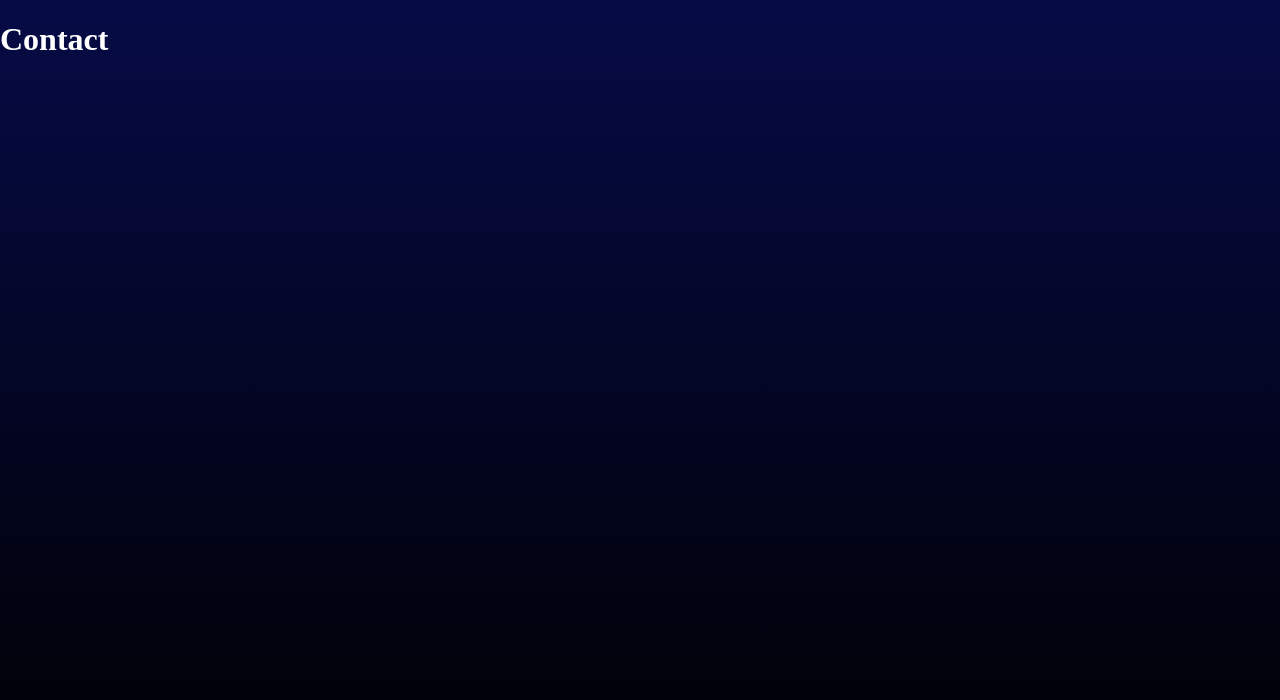
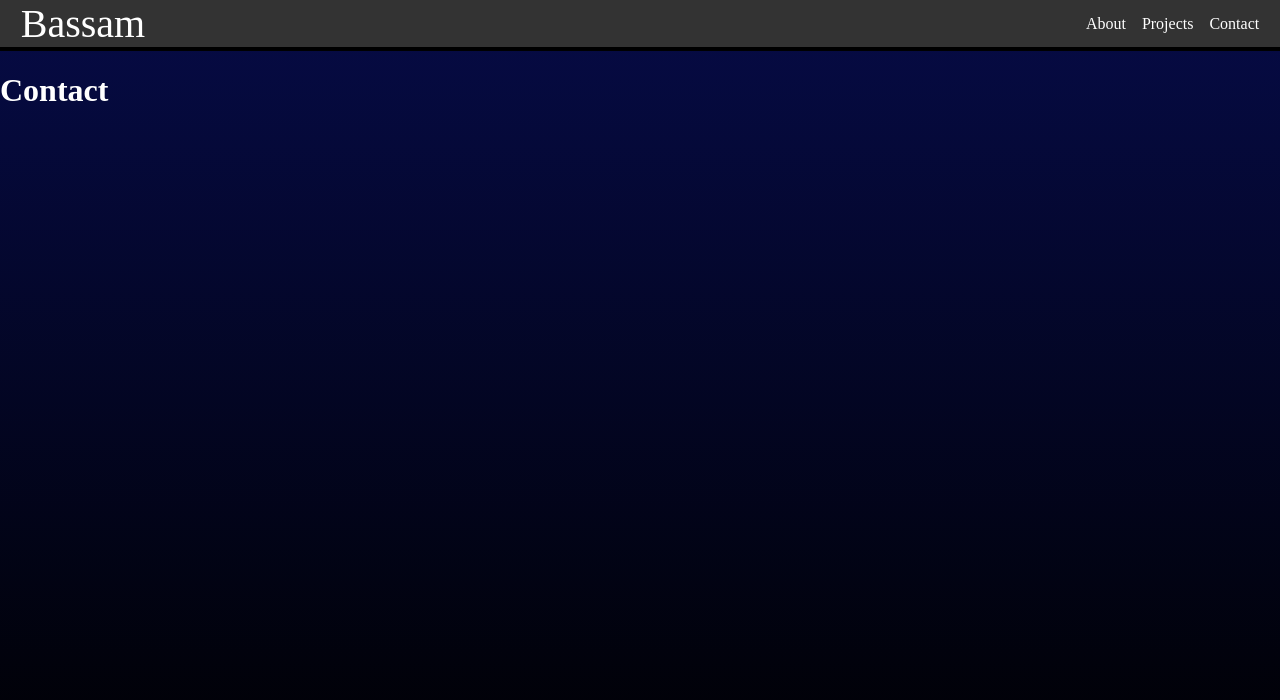
Before and after one commit to tenmayos/my-profile, a React (Create React App) app: page /contact in a window 1280 px wide. Shown: the top 700 px of the page. Built offline with nearby package versions, Linux system fonts and the light colour scheme.

Commit message:
Added Navbar to the main App component

```diff
--- a/src/App.js
+++ b/src/App.js
@@ -3,14 +3,17 @@ import { Route, Routes } from "react-router-dom";
 import Projects from "./pages/Projects";
 import About from "./pages/About";
 import ContactMe from "./pages/ContactMe";
+import Navbar from "./components/Navbar";
 
 function App() {
   return (
     <>
+    {/* Here we can render the header part of the page*/}
+      <Navbar />
       <Routes>
-        <Route path="/" element={<Home />} />
+        <Route index path="/" element={<Home />} />
+        <Route path="/about" element={<About />} />
         <Route path="/projects" element={<Projects />} />
-        <Route path="/about" element={<About />} />
         <Route path="/contact" element={<ContactMe />} />
       </Routes>
     </>
```
